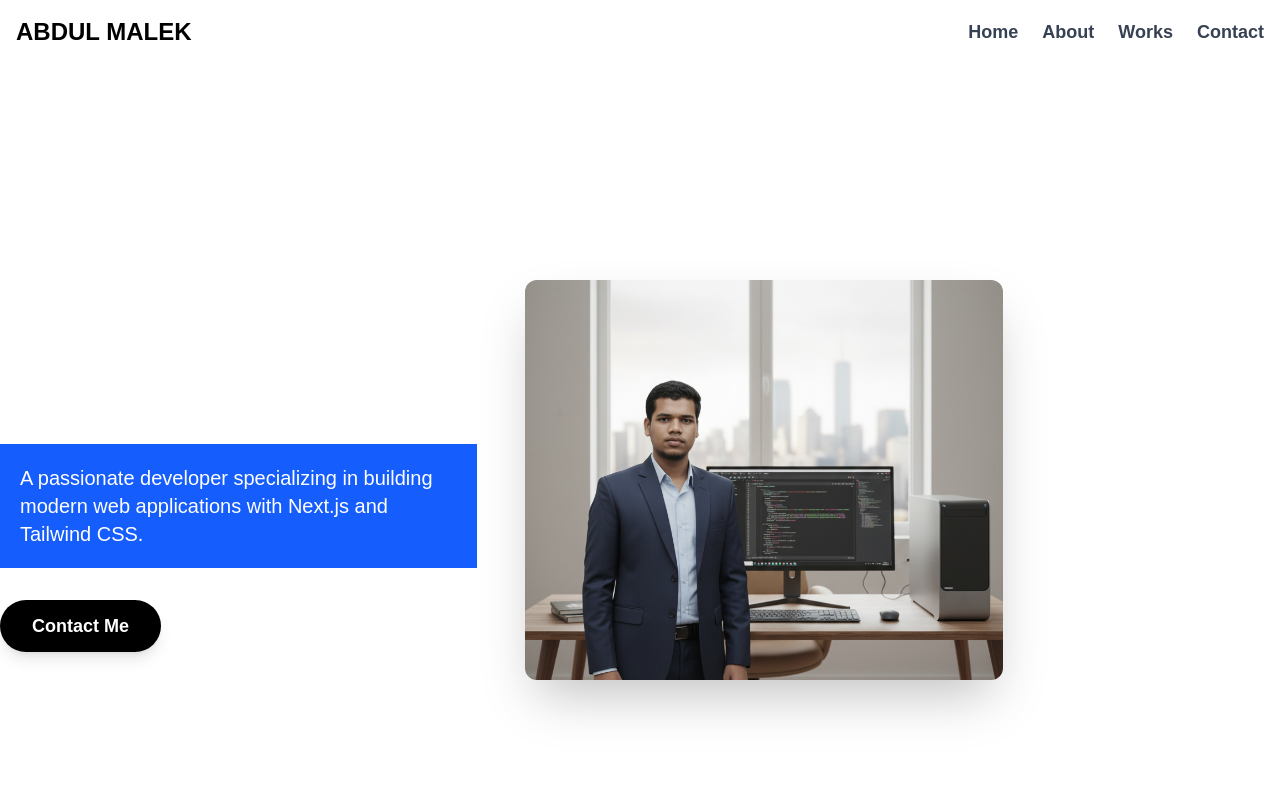
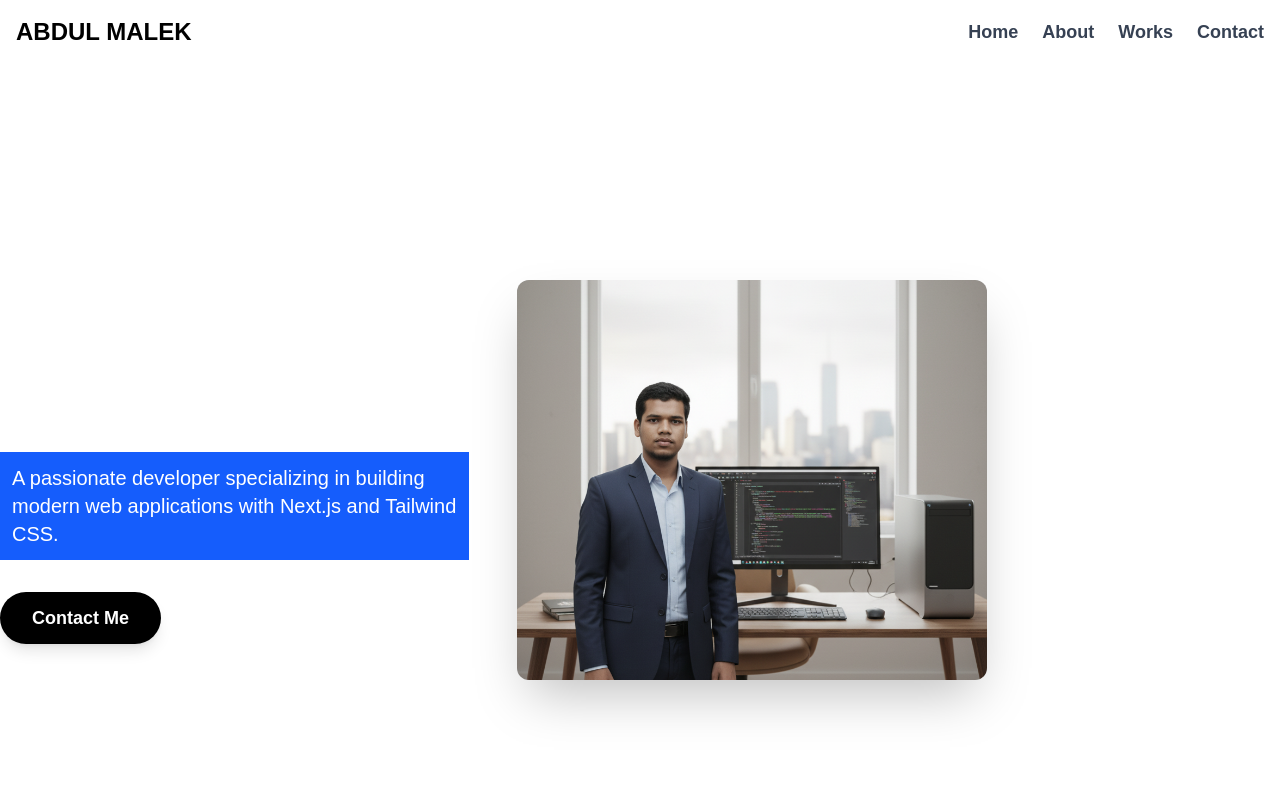
Before and after one commit to abdulmalekjillhazz/test1, a Next.js app: page / in a window 1280 px wide. Shown: the top 800 px of the page. Built offline with nearby package versions, Linux system fonts and the light colour scheme.

Commit message:
Update page.js
changes round function

```diff
--- a/app/page.js
+++ b/app/page.js
@@ -28,7 +28,7 @@ export default function Test() {
         <div className="flex flex-col md:flex-row items-center gap-12">
           <div className="md:w-1/2">
             <h1 className="text-6xl font-extrabold text-white mb-4">Hello, I'm Abdul Malek</h1>
-            <p className="text-xl text-white mb-8 bg-blue-600 p-5 bg-p-4">
+            <p className="text-xl text-white mb-8 bg-blue-600 p-3 rounded-large bg-p-4">
               A passionate developer specializing in building modern web applications with Next.js and Tailwind CSS.
             </p>
             <a
```
